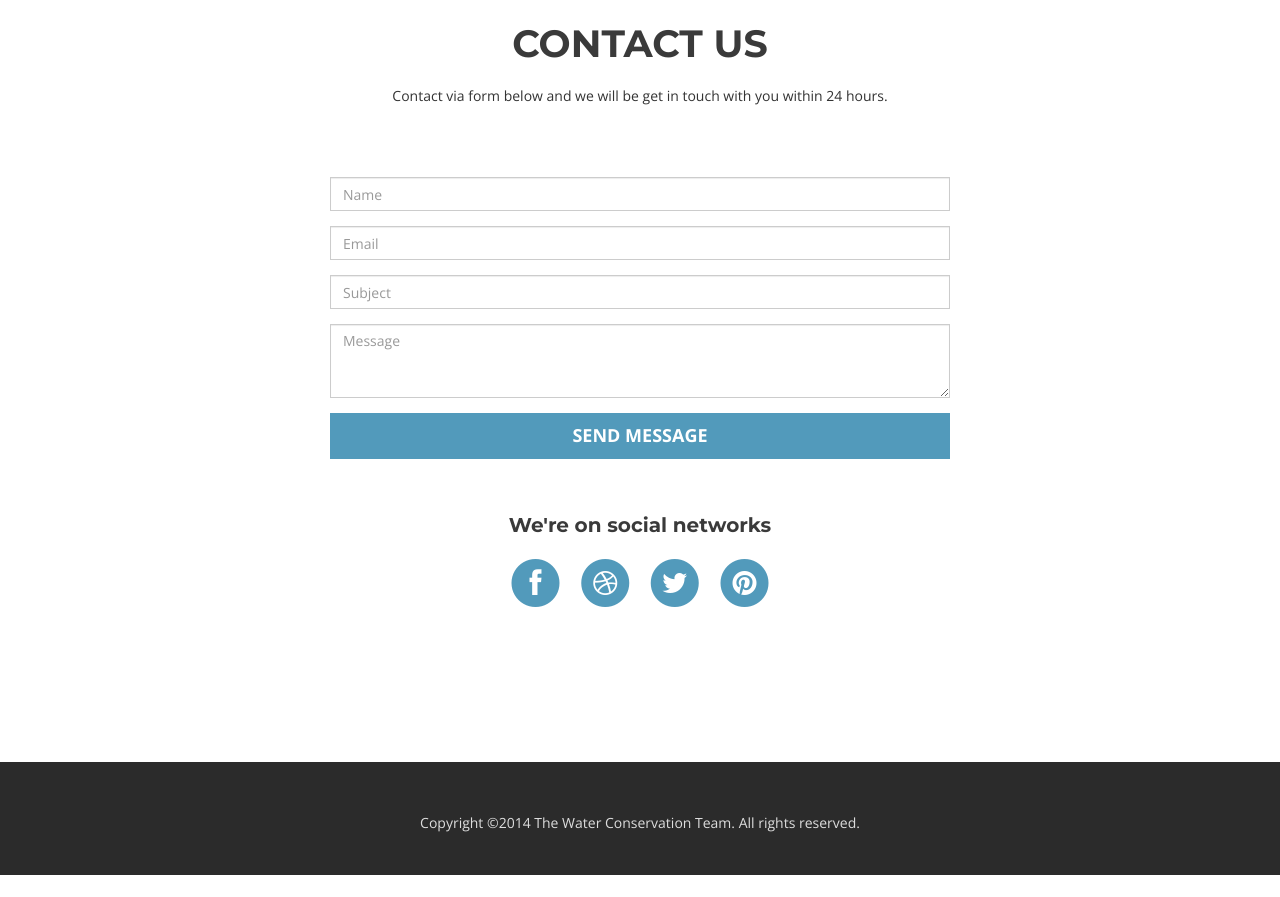
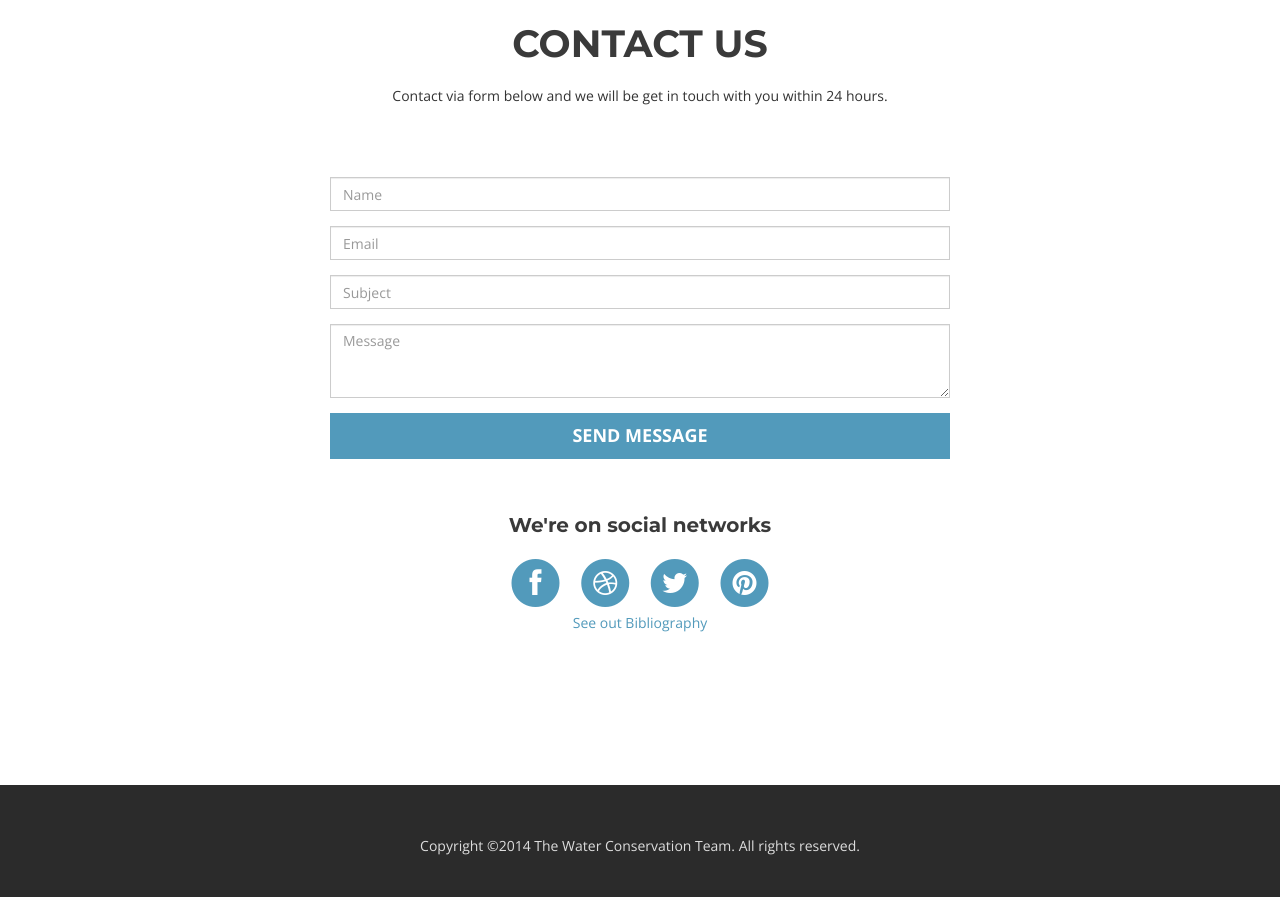
Before and after one commit to amazingsamk/amazingsamk.github.io, a plain HTML site: page index.html in a window 1280 px wide. Shown: the part 3817-4714 px from the top of the page. Before the commit the page ends 4692 px from the top, so only its background shows below. Drawn offline with nearby package versions, Linux system fonts and the light colour scheme.

Commit message:
Bibliography

```diff
--- a/index.html
+++ b/index.html
@@ -308,7 +308,8 @@ We interviewed Mark Santoro, a city council member of Cupertino.  Mr. Santoro wa
 					</ul>
 				</div>
 			</div>
-
+<a href="https://docs.google.com/document/d/1b3WD_mVJ_O9ws7aVQtN9r1SCVAMUmmBKwWbtzMuR1-s/edit?usp=sharing">See out Bibliography
+</a>
 	  	</div>
 	  </section>
 
```
